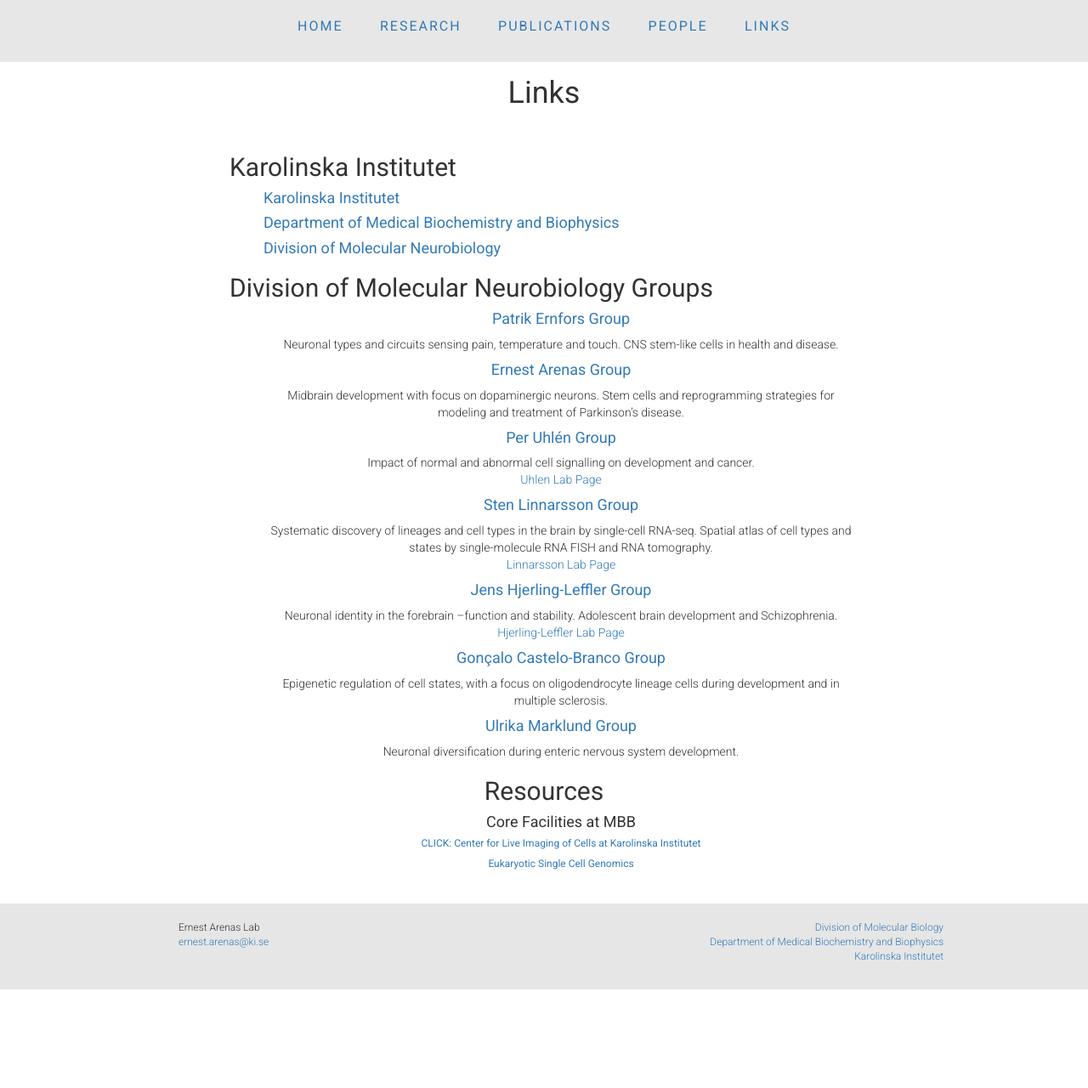
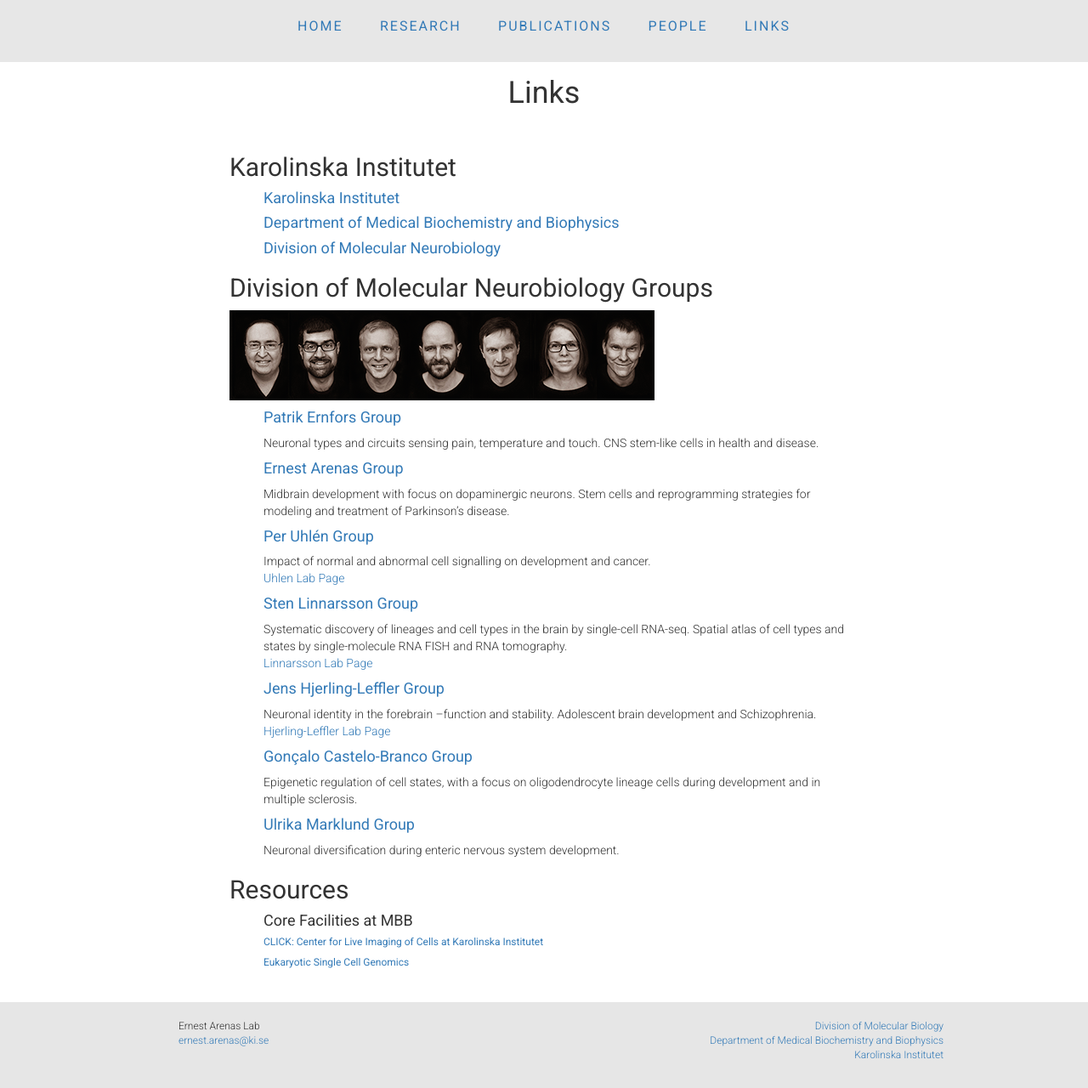
Before and after one commit to ArenasLab/arenaslab.github.io, a Jekyll site: the page links/index.html, which Jekyll copies as it is, in a window 1280 px wide and 1280 px high. Shown: the whole window at 85% size. Built offline with Jekyll 4.4.1, drawn with Linux system fonts in a browser that asks for light colours.

Commit message:
Update index.html

```diff
--- a/links/index.html
+++ b/links/index.html
@@ -51,7 +51,7 @@
             </ul>
 
           <h2>Division of Molecular Neurobiology Groups</h2>
-	    <img2 src="/img/molneuro.png"; align="middle";>
+	    <img src="/img/molneuro.png"; align="middle";>
             <ul class="posts">
               <h4><a href="http://ki.se/en/mbb/patrik-ernfors-group" target="_blank">Patrik Ernfors Group</a></h4>
                 <p>Neuronal types and circuits sensing pain, temperature and touch. CNS stem-like cells in health and disease.</p>
```
